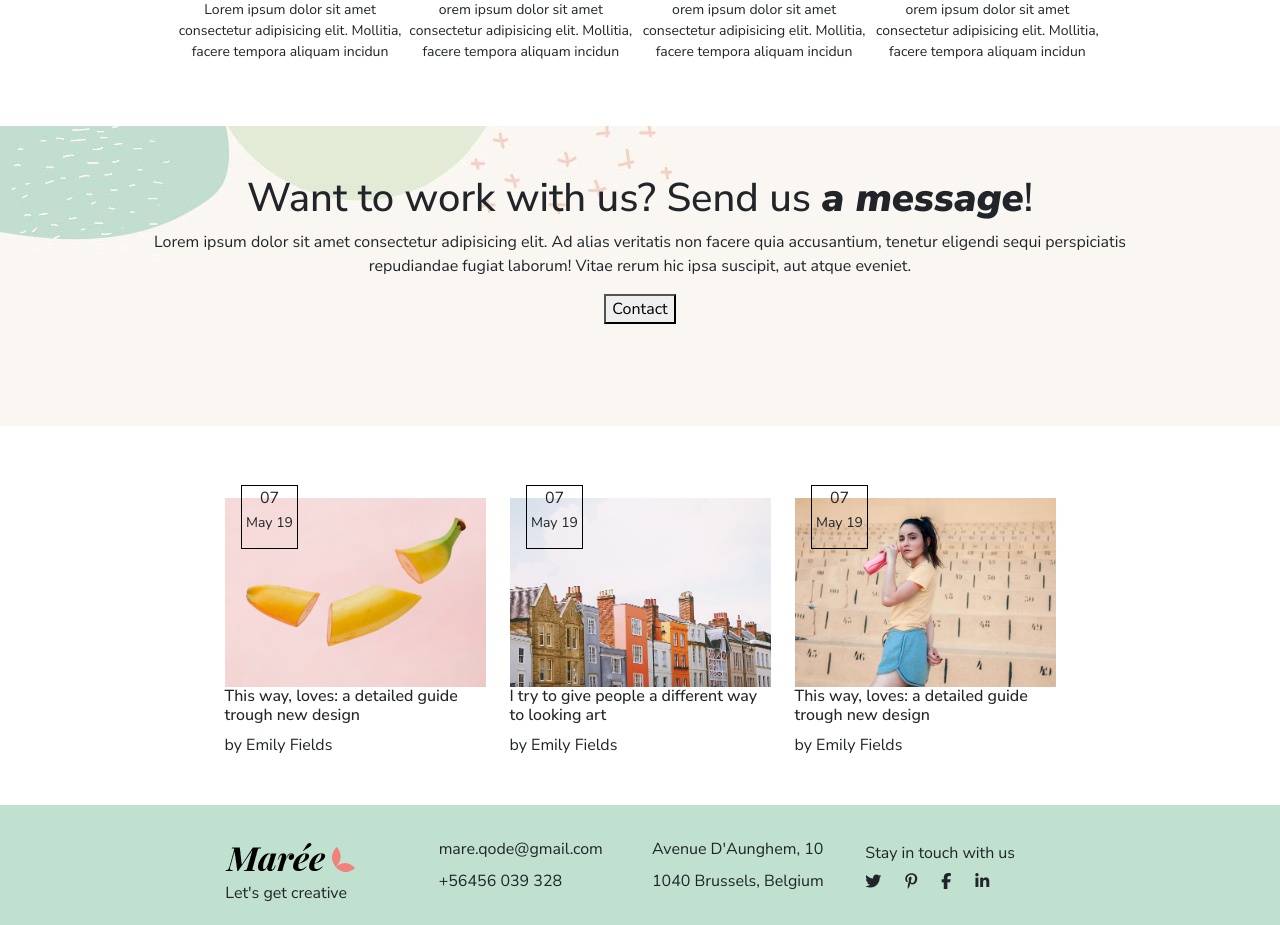
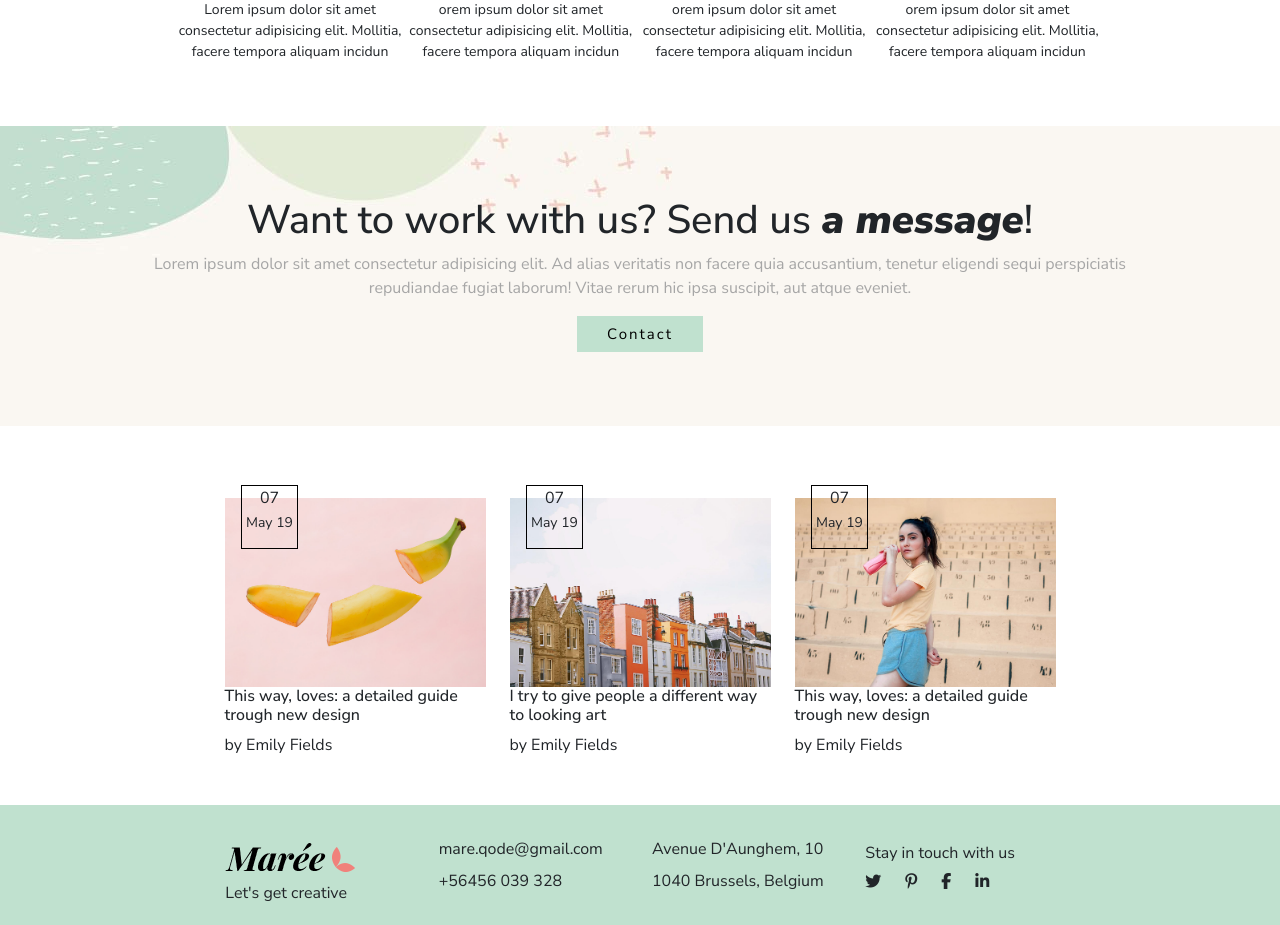
Before and after one commit to Alfredodaniello/proj-html-vuejs, a Vue app: page / in a window 1280 px wide. Shown: the part 1620-2545 px from the top of the page. Built offline with nearby package versions, Linux system fonts and the light colour scheme.

Commit message:
feat: add color on Contact

```diff
--- a/src/components/Contact.vue
+++ b/src/components/Contact.vue
@@ -7,7 +7,7 @@ export default {
 <template>
 <div class="container-fluid ms-container">
     <div class="row">
-        <div class="col-10 m-auto text-center mt-5">
+        <div class="col-10 m-auto text-center div-container">
             <h1>Want to work with us? Send us <strong>a message</strong>!</h1>
             <p>Lorem ipsum dolor sit amet consectetur adipisicing elit. Ad alias veritatis non facere quia accusantium, tenetur eligendi sequi perspiciatis repudiandae fugiat laborum! Vitae rerum hic ipsa suscipit, aut atque eveniet.</p>
             <button>Contact</button>
@@ -17,10 +17,33 @@ export default {
 </template>
 
 <style scoped lang="scss">
+@use "../style/partials/generic" as *;
+@use "../style/partials/variables" as *;
 
 .ms-container {
     height:300px;
     background-image: url("../assets/img/h-2-background-1.jpg");
     object-fit: auto;
 }
+button  {
+    letter-spacing: 2px;
+    font-weight: 400;
+    font-size: 15px;
+    padding: 7px 30px;
+    border: $brand-quartiary ;
+background-color: $brand-quartiary;
+}
+
+h1 {
+    margin-top: 70px;
+}
+
+P {
+    color: $brand-secondary;
+}
+
+button:hover {
+    color: white;
+    background-color: $brand-primary;
+}
 </style>
```
